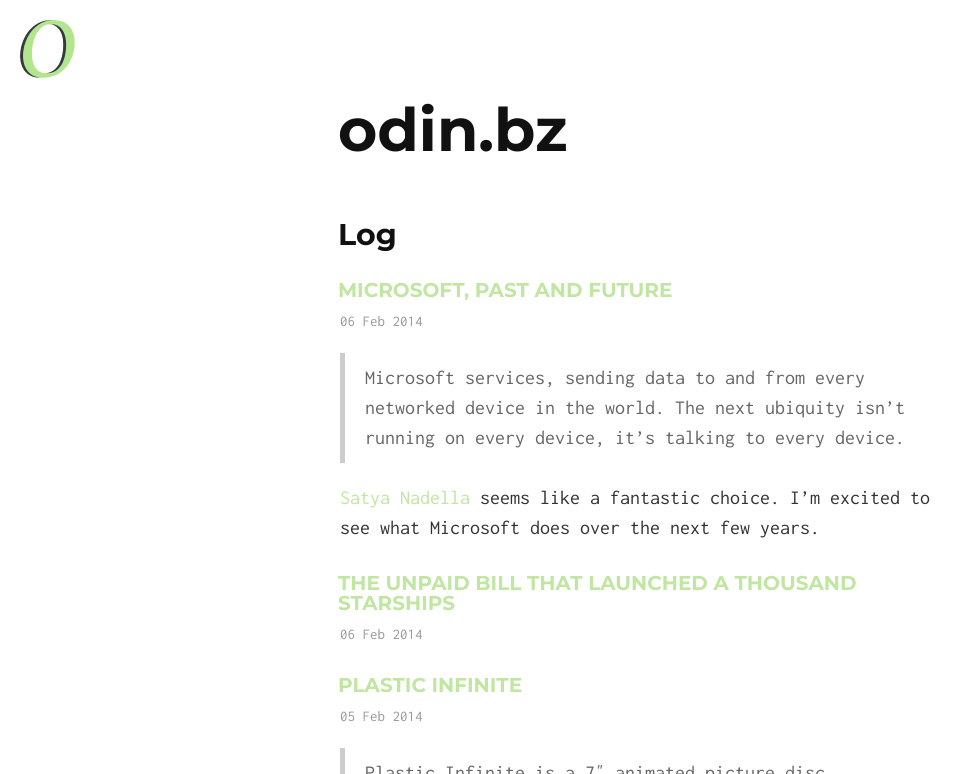
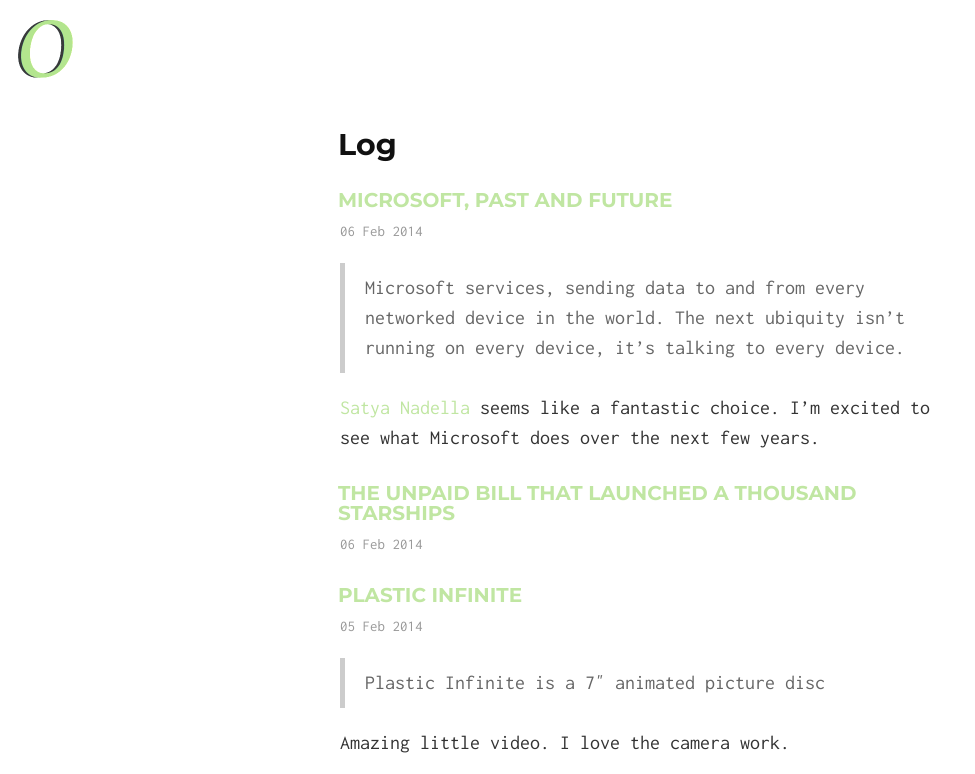
Before and after one commit to twe4ked/odin.bz, a Jekyll site: the page built from index.html, in a window 1280 px wide, cut to the strip 0-774 px from the top of the page. Shown: the whole strip, without its empty margins (0-975 px from the left). Built offline with Jekyll 4.4.1, drawn with Linux system fonts in a browser that asks for light colours; Markdown is read by kramdown in place of the engine named in the settings; the list of posts is cut into pages by our own code.

Commit message:
Hide H1 text

```diff
--- a/_layouts/default.html
+++ b/_layouts/default.html
@@ -6,8 +6,7 @@
   <link rel=stylesheet href={{ site.url }}/css/solo.css>
 </head>
 <body>
-  <div class=logo></div>
-  <h1><a href={{ site.url }}>{{ site.name }}</a></h1>
+  <h1 class=logo><a href={{ site.url }}>{{ site.name }}</a></h1>
   {{ content }}
 </body>
 </html>
--- a/css/solo.css
+++ b/css/solo.css
@@ -13,7 +13,7 @@ html {
 
 body {
   margin: 3rem auto 0;
-  padding: 2rem 1rem 5rem;
+  padding: 1rem 1rem 5rem;
   color: #333;
   max-width: 600px;
 }
@@ -50,6 +50,11 @@ h1 {
   position: absolute;
   left: 20px;
   top: 20px;
+}
+
+.logo a {
+  display: block;
+  text-indent: -9001px;
 }
 
 @media (min-width: 30rem) {
```
